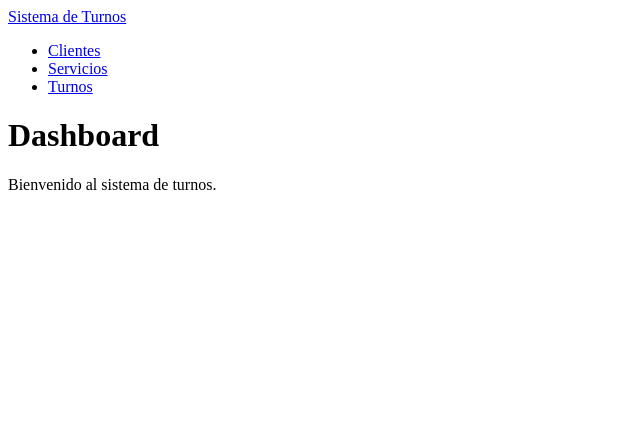
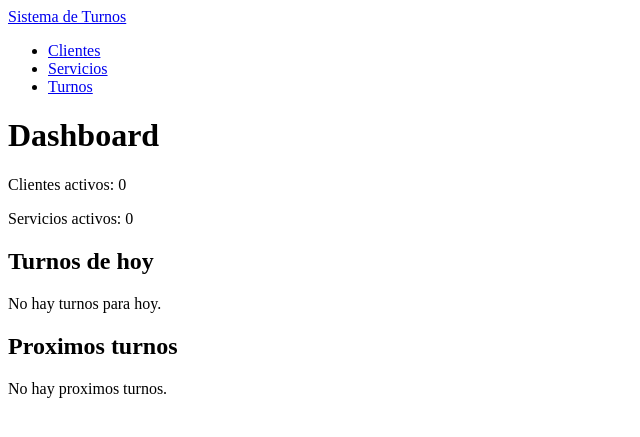
Before and after one commit to marisoltorres99/Turnero, a Flask app: page / in a window 1280 px wide. Shown: the top 437 px of the page, without its empty margins (0-640 px from the left). Run offline with Flask 3, Linux system fonts and the light colour scheme; data that the repository does not hold is empty.

Commit message:
Agregar dashboard con estadisticas y turnos del dia
Pantalla principal muestra cantidad de clientes y servicios activos, los turnos de hoy y los proximos turnos, todos filtrando por estado Pendiente o Confirmado.

```diff
--- a/app.py
+++ b/app.py
@@ -1,8 +1,11 @@
+from datetime import date, datetime, timedelta
+
 from flask import Flask, render_template
 from flask_migrate import Migrate
 from models.cliente import Cliente
 from models.servicio import Servicio
 from models.turno import Turno
+from models.estados_turno import EstadoTurno
 from routes.clientes_routes import cliente_bp
 from routes.servicios_routes import servicio_bp
 from routes.turnos_routes import turnos_bp
@@ -18,9 +21,35 @@ db.init_app(app)
 
 migrate = Migrate(app, db)
 
+ESTADOS_ACTIVOS = (EstadoTurno.PENDIENTE, EstadoTurno.CONFIRMADO)
+
 @app.route("/")
 def inicio():
-    return render_template("dashboard/index.html")
+    ahora = datetime.now()
+    inicio_dia = datetime.combine(date.today(), datetime.min.time())
+    fin_dia = inicio_dia + timedelta(days=1)
+
+    cantidad_clientes = Cliente.query.filter_by(activo=True).count()
+    cantidad_servicios = Servicio.query.filter_by(activo=True).count()
+
+    turnos_hoy = Turno.query.filter(
+        Turno.fecha_hora >= inicio_dia,
+        Turno.fecha_hora < fin_dia,
+        Turno.estado.in_(ESTADOS_ACTIVOS),
+    ).order_by(Turno.fecha_hora).all()
+
+    proximos_turnos = Turno.query.filter(
+        Turno.fecha_hora >= ahora,
+        Turno.estado.in_(ESTADOS_ACTIVOS),
+    ).order_by(Turno.fecha_hora).limit(5).all()
+
+    return render_template(
+        "dashboard/index.html",
+        cantidad_clientes=cantidad_clientes,
+        cantidad_servicios=cantidad_servicios,
+        turnos_hoy=turnos_hoy,
+        proximos_turnos=proximos_turnos,
+    )
 
 app.register_blueprint(cliente_bp)
 app.register_blueprint(servicio_bp)
--- a/templates/dashboard/index.html
+++ b/templates/dashboard/index.html
@@ -4,6 +4,71 @@
 
 <h1>Dashboard</h1>
 
-<p>Bienvenido al sistema de turnos.</p>
+<p>Clientes activos: {{ cantidad_clientes }}</p>
+<p>Servicios activos: {{ cantidad_servicios }}</p>
+
+<h2>Turnos de hoy</h2>
+
+{% if turnos_hoy %}
+
+<table>
+
+    <tr>
+        <th>Fecha y Hora</th>
+        <th>Cliente</th>
+        <th>Servicio</th>
+        <th>Estado</th>
+    </tr>
+
+    {% for t in turnos_hoy %}
+
+    <tr>
+        <td>{{ t.fecha_hora }}</td>
+        <td>{{ t.cliente.nombre }} {{ t.cliente.apellido }}</td>
+        <td>{{ t.servicio.nombre }}</td>
+        <td>{{ t.estado }}</td>
+    </tr>
+
+    {% endfor %}
+
+</table>
+
+{% else %}
+
+<p>No hay turnos para hoy.</p>
+
+{% endif %}
+
+<h2>Proximos turnos</h2>
+
+{% if proximos_turnos %}
+
+<table>
+
+    <tr>
+        <th>Fecha y Hora</th>
+        <th>Cliente</th>
+        <th>Servicio</th>
+        <th>Estado</th>
+    </tr>
+
+    {% for t in proximos_turnos %}
+
+    <tr>
+        <td>{{ t.fecha_hora }}</td>
+        <td>{{ t.cliente.nombre }} {{ t.cliente.apellido }}</td>
+        <td>{{ t.servicio.nombre }}</td>
+        <td>{{ t.estado }}</td>
+    </tr>
+
+    {% endfor %}
+
+</table>
+
+{% else %}
+
+<p>No hay proximos turnos.</p>
+
+{% endif %}
 
 {% endblock %}
```
